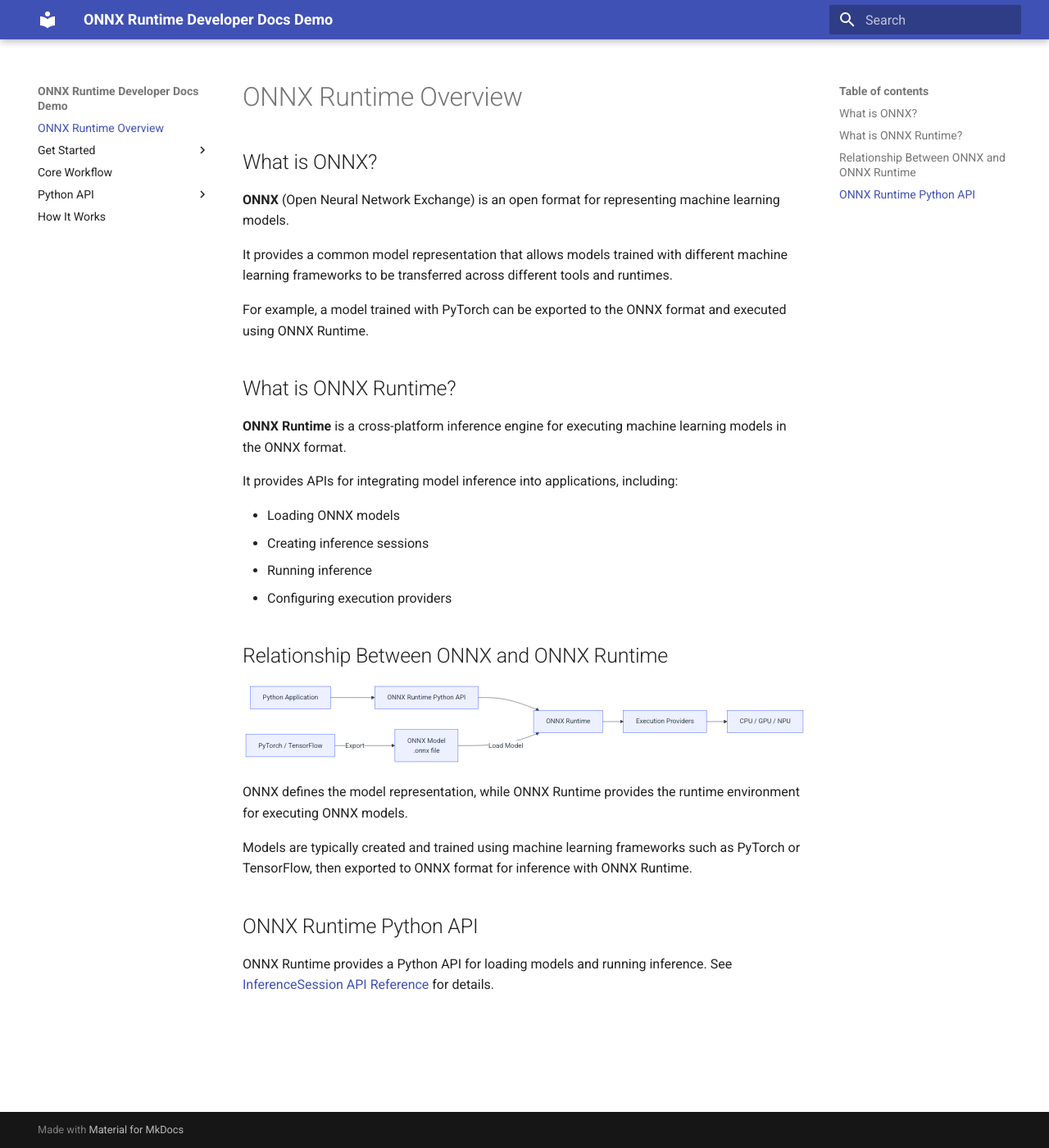
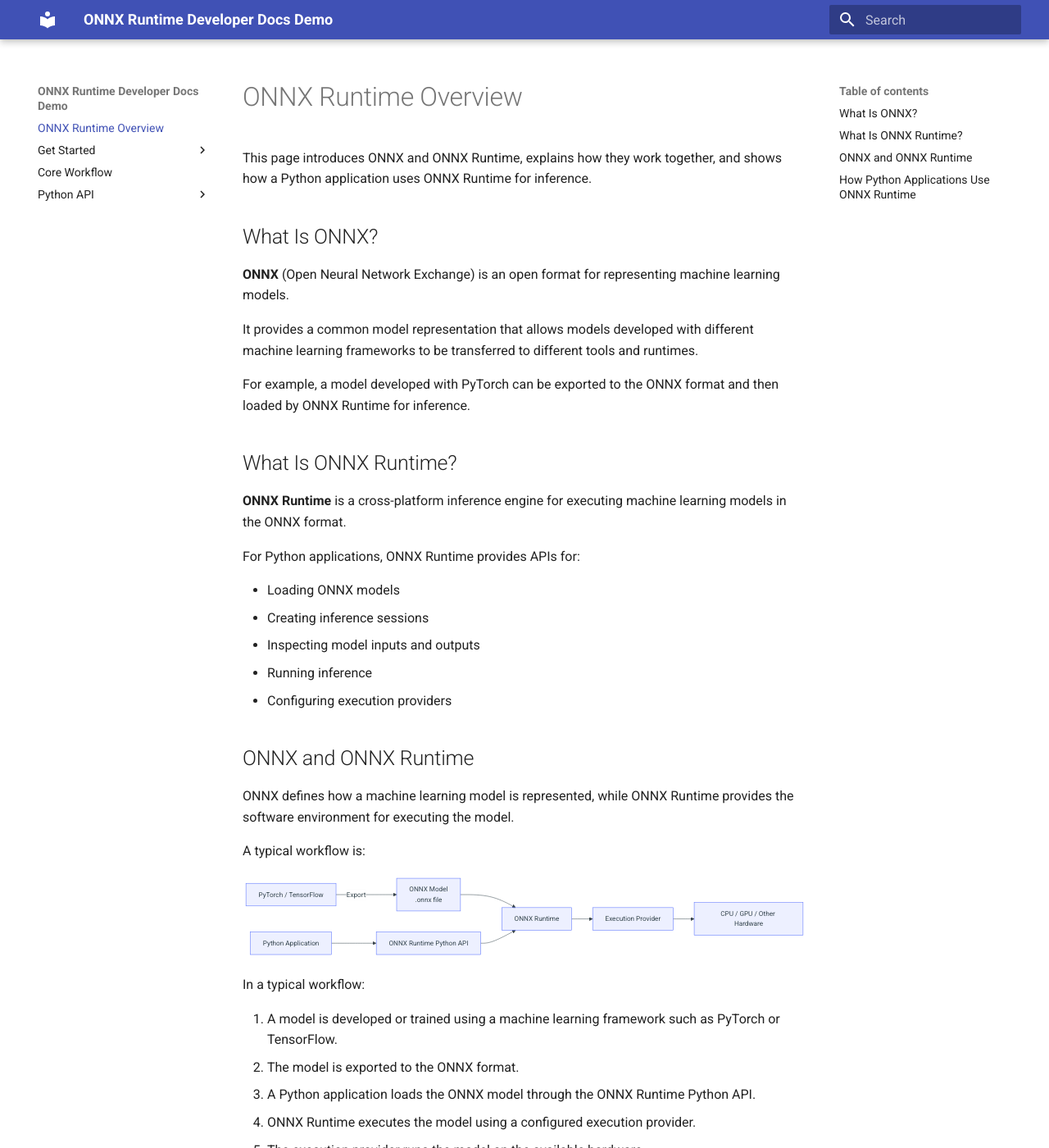
Before and after one commit to Emily-doc94/doc-engineering-demo, an MkDocs documentation site: the page built from docs/overview/onnx-runtime-overview.md, in a window 1280 px wide and 1400 px high. Shown: the whole window at 82% size. Built offline with MkDocs 1.6.1 and Material for MkDocs 9.7.7, drawn with Linux system fonts in a browser that asks for light colours; some of the changed text lies outside the part shown.

Commit message:
Update documentation

````diff
--- a/docs/overview/onnx-runtime-overview.md
+++ b/docs/overview/onnx-runtime-overview.md
@@ -1,40 +1,83 @@
 # ONNX Runtime Overview
 
-## What is ONNX?
+This page introduces ONNX and ONNX Runtime, explains how they work together, and shows how a Python application uses ONNX Runtime for inference.
+
+## What Is ONNX?
 
 **ONNX** (Open Neural Network Exchange) is an open format for representing machine learning models.
 
-It provides a common model representation that allows models trained with different machine learning frameworks to be transferred across different tools and runtimes.
+It provides a common model representation that allows models developed with different machine learning frameworks to be transferred to different tools and runtimes.
 
-For example, a model trained with PyTorch can be exported to the ONNX format and executed using ONNX Runtime.
+For example, a model developed with PyTorch can be exported to the ONNX format and then loaded by ONNX Runtime for inference.
 
-## What is ONNX Runtime?
+## What Is ONNX Runtime?
 
 **ONNX Runtime** is a cross-platform inference engine for executing machine learning models in the ONNX format.
 
-It provides APIs for integrating model inference into applications, including:
+For Python applications, ONNX Runtime provides APIs for:
 
 - Loading ONNX models
 - Creating inference sessions
+- Inspecting model inputs and outputs
 - Running inference
 - Configuring execution providers
 
-## Relationship Between ONNX and ONNX Runtime
+## ONNX and ONNX Runtime
+
+ONNX defines how a machine learning model is represented, while ONNX Runtime provides the software environment for executing the model.
+
+A typical workflow is:
 
 ```mermaid
 flowchart LR
-    A[PyTorch / TensorFlow] -->|Export| B[ONNX Model<br/>.onnx file]
-    C[Python Application] --> D[ONNX Runtime Python API]
-    D --> E[ONNX Runtime]
-    B -->|Load Model| E
-    E --> F[Execution Providers]
-    F --> G[CPU / GPU / NPU]
+    A[PyTorch / TensorFlow]
+    -->|Export| B[ONNX Model<br/>.onnx file]
+
+    B --> C[ONNX Runtime]
+
+    D[Python Application]
+    --> E[ONNX Runtime Python API]
+    --> C
+
+    C --> F[Execution Provider]
+    --> G[CPU / GPU / Other Hardware]
 ```
 
-ONNX defines the model representation, while ONNX Runtime provides the runtime environment for executing ONNX models.
+In a typical workflow:
 
-Models are typically created and trained using machine learning frameworks such as PyTorch or TensorFlow, then exported to ONNX format for inference with ONNX Runtime.
+1. A model is developed or trained using a machine learning framework such as PyTorch or TensorFlow.
+2. The model is exported to the ONNX format.
+3. A Python application loads the ONNX model through the ONNX Runtime Python API.
+4. ONNX Runtime executes the model using a configured execution provider.
+5. The execution provider runs the model on the available hardware.
 
-## ONNX Runtime Python API
+The model creation and training process is outside the scope of this guide. This guide focuses on using ONNX Runtime to run inference from Python applications.
 
-ONNX Runtime provides a Python API for loading models and running inference. See [InferenceSession API Reference](../python-api/inference-session.md) for details.
+## How Python Applications Use ONNX Runtime
+
+A Python application interacts with ONNX Runtime through its Python API rather than directly managing hardware execution.
+
+The basic relationship is:
+
+```mermaid
+flowchart LR
+    A[Python Application]
+    --> B[ONNX Runtime Python API]
+    --> C[InferenceSession]
+    --> D[ONNX Runtime]
+    --> E[Execution Provider]
+    --> F[CPU / GPU / Other Hardware]
+```
+
+Each component has a different role:
+
+| Component                  | Role                                                      |
+| -------------------------- | --------------------------------------------------------- |
+| Python Application         | Provides model input data and processes inference results |
+| ONNX Runtime Python API    | Provides the application-facing interface                 |
+| `InferenceSession`         | Loads the model and manages an inference session          |
+| ONNX Runtime               | Executes the ONNX model                                   |
+| Execution Provider         | Connects ONNX Runtime to a specific hardware backend      |
+| CPU / GPU / Other Hardware | Executes the model operations                             |
+
+For most Python applications, developers work primarily with the Python API and `InferenceSession`. ONNX Runtime handles the underlying model execution.
--- a/mkdocs.yml
+++ b/mkdocs.yml
@@ -13,7 +13,6 @@
   - Core Workflow: core-flow/five-steps.md
   - Python API:
       - InferenceSession API Reference: python-api/inference-session.md
-  - How It Works: concepts/architecture.md
 
 markdown_extensions:
   - pymdownx.superfences:
````
Also changed, not shown: docs/concepts/architecture.md (deleted, +0 -134 lines), docs/get-started/first-inference.md (+1 -1 lines), docs/index.md (+2 -8 lines).
